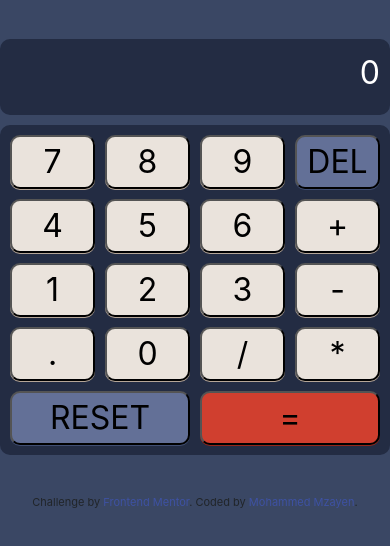
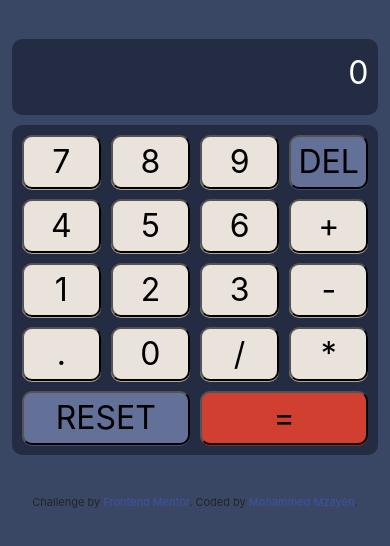
Before and after one commit to MohammedMzayen/Calculator-JS, a plain HTML site: page index.html in a window 390 px wide. Drawn offline with nearby package versions, Linux system fonts and the light colour scheme.

Commit message:
Update styles.css

```diff
--- a/styles.css
+++ b/styles.css
@@ -88,7 +88,7 @@ button{
 
   @media (max-width: 790px) {
     .fullcalc{
-        margin: 10% 0;
+        margin: 10% 3%;
     }
   }
 
```
